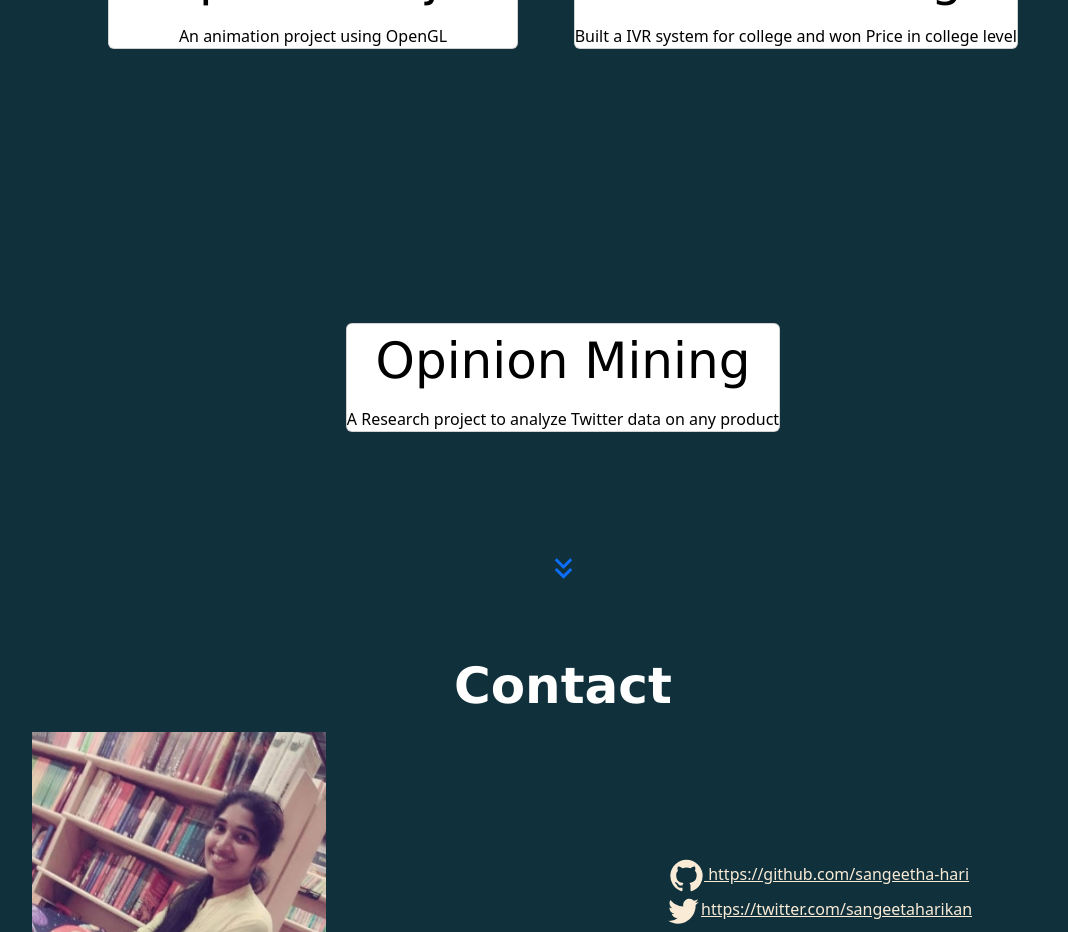
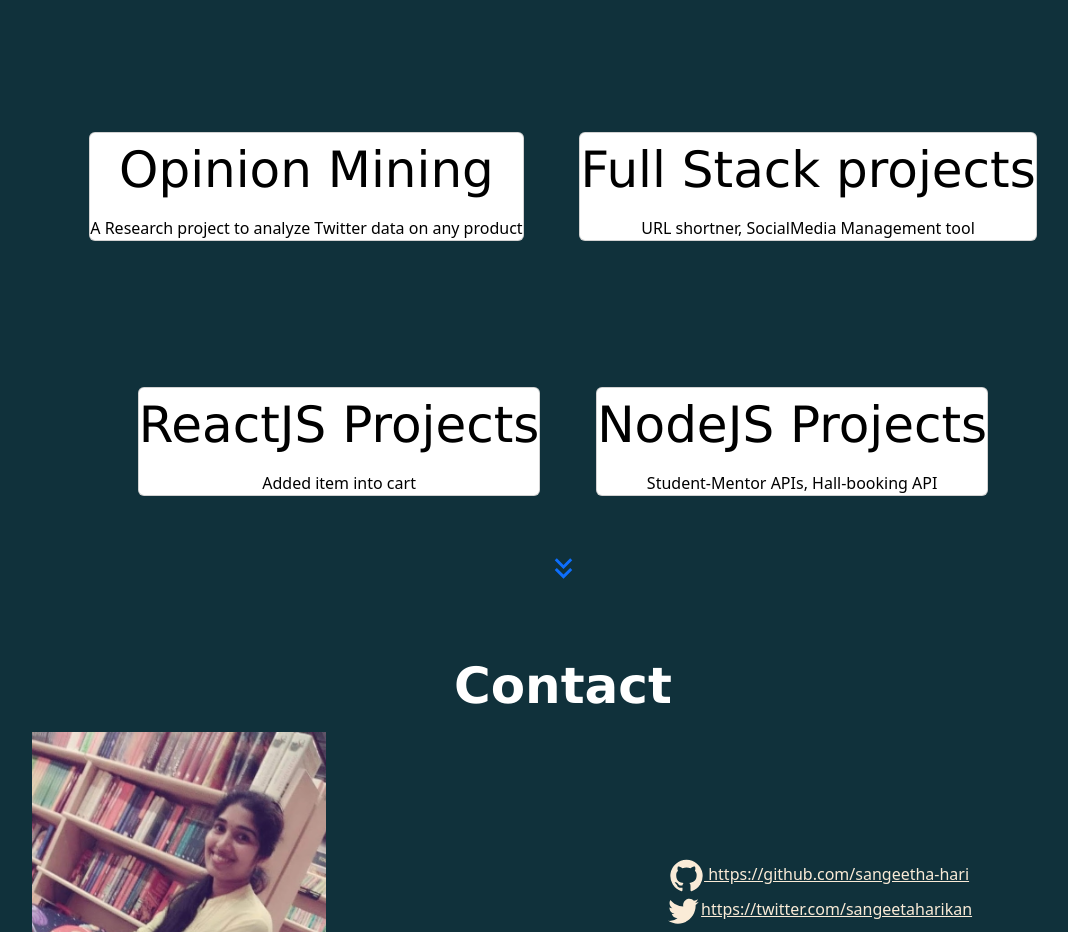
Before and after one commit to sangeetha-hari/protfolio, a React (Create React App) app: page /#about in a window 1280 px wide. Before the commit this address led to /#about. Shown: the part 3020-3952 px from the top of the page, without its empty margins (77-1145 px from the left). Built offline with nearby package versions, Linux system fonts and the light colour scheme.

Commit message:
updated resume

```diff
--- a/src/App.js
+++ b/src/App.js
@@ -16,7 +16,7 @@ import TwitterIcon from "@mui/icons-material/Twitter";
 import EmailIcon from '@mui/icons-material/Email';
 import LinkedInIcon from '@mui/icons-material/LinkedIn';
 import Button from '@mui/material/Button';
-import Resume from './resume_sangeetha_IT.pdf';
+// import Resume from './resume_sangeetha_IT.pdf';
 
 
 
@@ -124,6 +124,7 @@ function Contact() {
 // >>>>>>>>>>>>>>>>>Home section detail<<<<<<<<<<<<<<<<<<<<<<
 
 function Home() {
+const Resume="https://drive.google.com/file/d/1kvfC0VFDBvVtOlQA7XmMtH0482Uku78l/view?usp=share_link"
   return <section className='section-home'>
 
     <Container>
--- a/src/Project.js
+++ b/src/Project.js
@@ -17,7 +17,23 @@ const projectlist=[
     pid:3,
      pname:"Opinion Mining",
      psummary:"A Research project to analyze Twitter data on any product"
+   },
+   {
+    pid:4,
+     pname:"Full Stack projects",
+     psummary:"URL shortner, SocialMedia Management tool"
+   },
+   {
+    pid:5,
+     pname:"ReactJS Projects",
+     psummary:"Added item into cart"
+   },
+   {
+    pid:6,
+     pname:"NodeJS Projects",
+     psummary:"Student-Mentor APIs, Hall-booking API"
    }
+
 ]
 
 export default function Project() {
```
Also changed, not shown: 1 other file (tests, documents, lock files or other folders).
